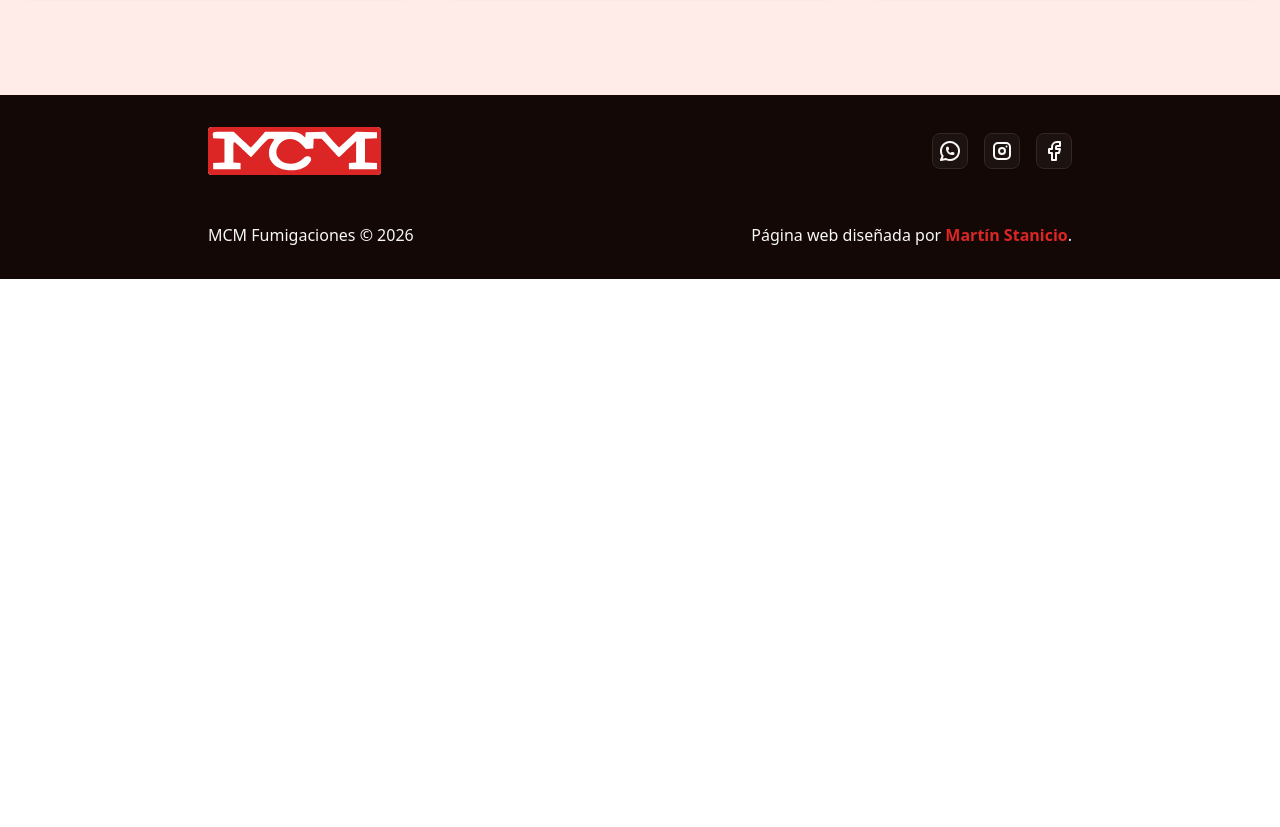
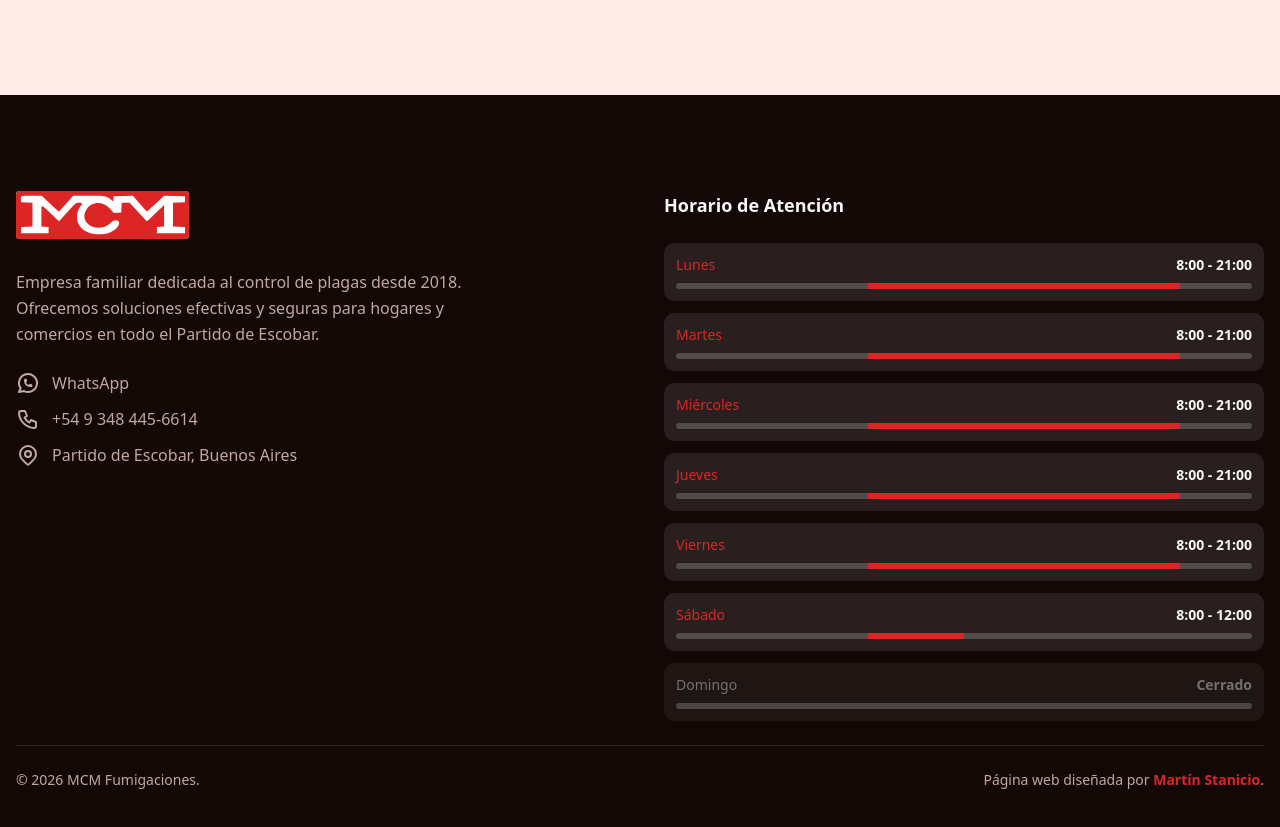
Before and after one commit to martinstanicio/mcm-fumigaciones, a Next.js app: page / in a window 1280 px wide. Shown: the part 3669-4496 px from the top of the page. Before the commit the page ends 3948 px from the top, so only its background shows below. Built offline with nearby package versions, Linux system fonts and the light colour scheme.

Commit message:
restyle footer component

```diff
--- a/src/components/footer.tsx
+++ b/src/components/footer.tsx
@@ -1,25 +1,60 @@
 import { Brand } from "./brand";
-import { SocialIcons } from "./social-icons";
+import { OpenHours } from "./open-hours";
+import { Separator } from "./ui/separator";
+import { formattedPhone, phone } from "@/content/contact-info";
 import { siteName } from "@/content/metadata";
-import { cn } from "@/lib/utils";
+import { getWhatsAppLink } from "@/lib/whatsapp";
+import { IconBrandWhatsapp, IconMapPin, IconPhone } from "@tabler/icons-react";
 import Link from "next/link";
 
-type Props = React.ComponentPropsWithoutRef<"footer">;
+export function Footer() {
+  return (
+    <footer className="dark bg-background text-foreground">
+      <div className="container mx-auto space-y-6 p-4 py-24 xl:max-w-7xl">
+        <div className="grid gap-12 md:grid-cols-2">
+          <div className="space-y-6">
+            <Brand />
+            <p className="max-w-md leading-relaxed text-muted-foreground">
+              Empresa familiar dedicada al control de plagas desde 2018.
+              Ofrecemos soluciones efectivas y seguras para hogares y comercios
+              en todo el Partido de Escobar.
+            </p>
 
-export function Footer({ className, ...props }: Props) {
-  return (
-    <footer
-      className={cn("dark bg-background text-foreground", className)}
-      {...props}
-    >
-      <div className="mx-auto max-w-4xl space-y-12 px-4 py-8">
-        <div className="flex flex-col items-center justify-between gap-x-4 gap-y-12 sm:flex-row">
-          <Brand />
-          <SocialIcons />
+            <ul className="space-y-3">
+              <Link
+                href={getWhatsAppLink(phone).toString()}
+                target="_blank"
+                rel="noopener noreferrer"
+                className="flex items-center gap-3 text-muted-foreground"
+              >
+                <IconBrandWhatsapp />
+                <span>WhatsApp</span>
+              </Link>
+              <Link
+                href={`tel:${phone}`}
+                className="flex items-center gap-3 text-muted-foreground"
+              >
+                <IconPhone />
+                <span>{formattedPhone}</span>
+              </Link>
+              <p className="flex items-center gap-3 text-muted-foreground">
+                <IconMapPin />
+                <span>Partido de Escobar, Buenos Aires</span>
+              </p>
+            </ul>
+          </div>
+
+          <div className="space-y-6">
+            <h2 className="text-lg font-semibold">Horario de Atención</h2>
+            <OpenHours />
+          </div>
         </div>
-        <div className="flex flex-col justify-between gap-4 text-center sm:flex-row">
+
+        <Separator />
+
+        <div className="flex flex-col items-center justify-between gap-4 text-sm text-muted-foreground sm:flex-row">
           <p>
-            {siteName} &copy; {new Date().getFullYear()}
+            &copy; {new Date().getFullYear()} {siteName}.
           </p>
           <p>
             Página web diseñada por{" "}
```
